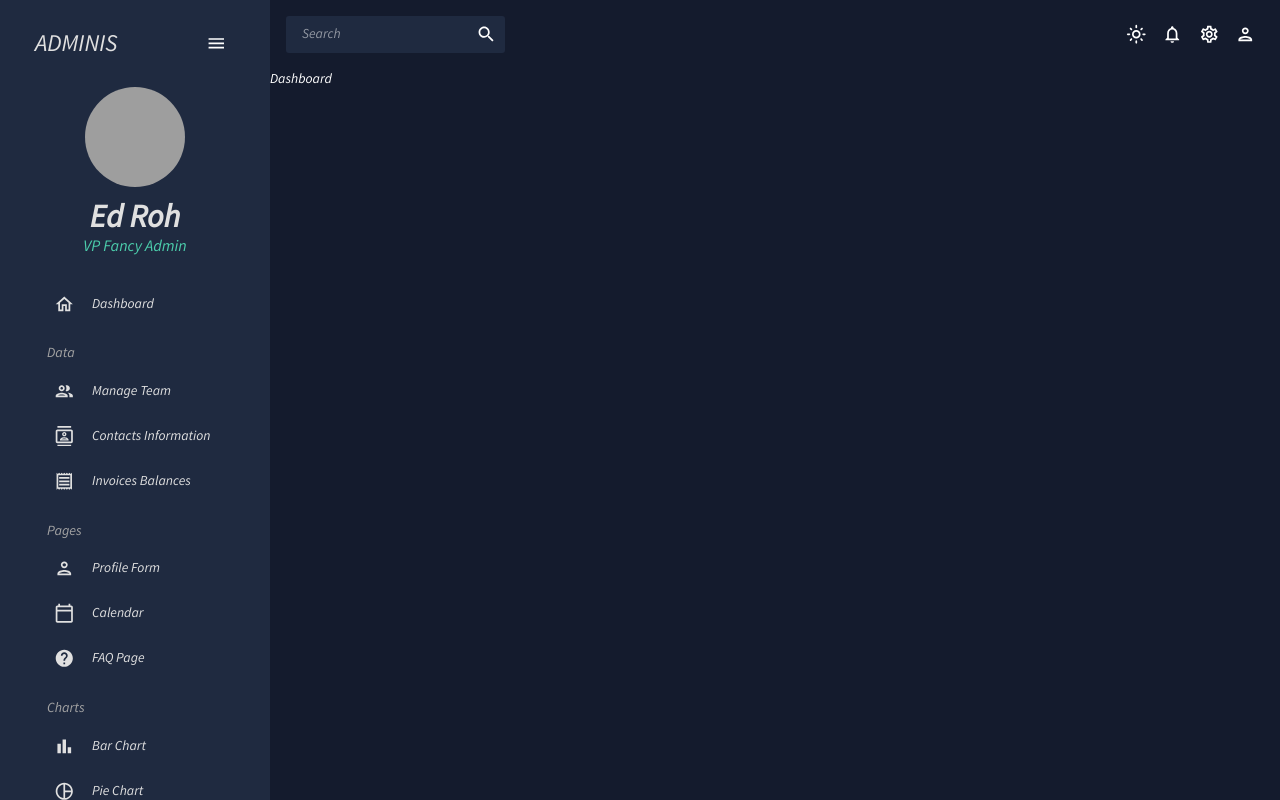
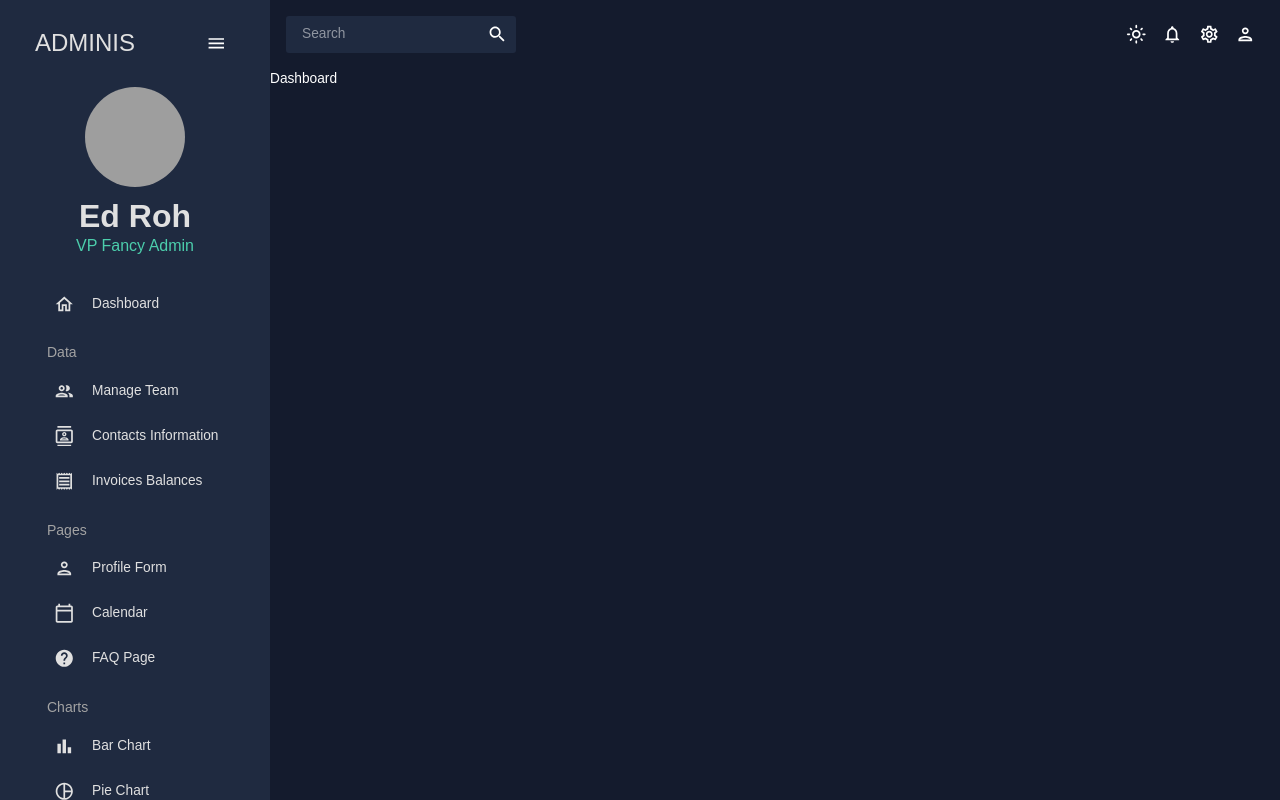
Before and after one commit to krisbaranski/dashboard_react_app, a React (Create React App) app: page / in a window 1280 px wide. Built offline with nearby package versions, Linux system fonts and the light colour scheme; grey boxes are pictures that could not be loaded.

Commit message:
style: comment out url font, use only local embedded fonts

```diff
--- a/src/index.css
+++ b/src/index.css
@@ -2,9 +2,8 @@
   font-family: "Source Sans Pro";
   font-weight: 400, 600, 700;
   src: url("./font/Source_Sans_Pro/SourceSansPro-Light.ttf");
-  src: local("./font/Source_Sans_Pro/SourceSansPro-Regular.ttf"),
-    url("./font/Source_Sans_Pro/SourceSansPro-Italic.ttf"),
-    url("./font/Source_Sans_Pro/SourceSansPro-Regular.ttf");
+  src: local("./font/Source_Sans_Pro/SourceSansPro-Regular.ttf");
+  /* url("./font/Source_Sans_Pro/SourceSansPro-Regular.ttf"); */
 }
 
 /* @import url("font/Source_Sans_Pro/css2?family=SourceSansPro:ital,wght@0,400;0,600;0,700&display=swap"); */
```
